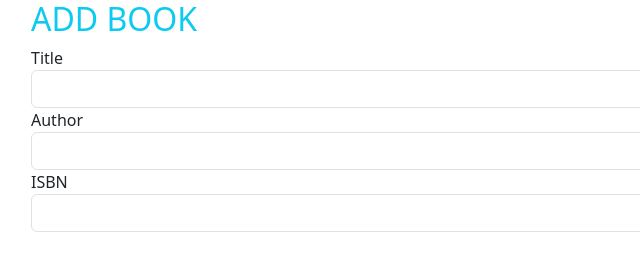
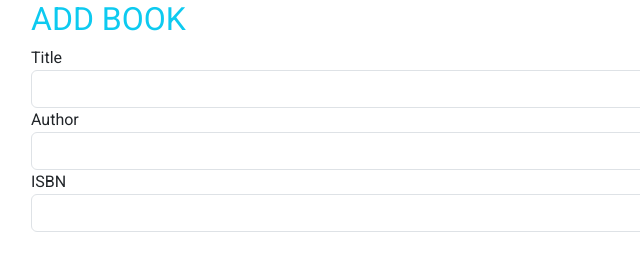
Before and after one commit to A-Richdom/ADD-B00K-TO-LIST, a plain HTML site: page addBookToList.html in a window 1280 px wide. Shown: the full height of the page, 301-941 px from the left. Drawn offline with nearby package versions, Linux system fonts and the light colour scheme.

Commit message:
UI Creation

```diff
--- a/addBookToList.html
+++ b/addBookToList.html
@@ -10,7 +10,13 @@
         * {
             box-sizing: border-box;
         }
-
+        body {
+            display: flex;
+            flex-direction: column;
+            align-items: center;
+            justify-content: center;
+            font-family: 'Roboto', sans-serif;
+        }
 
     </style>
 </head>
```
